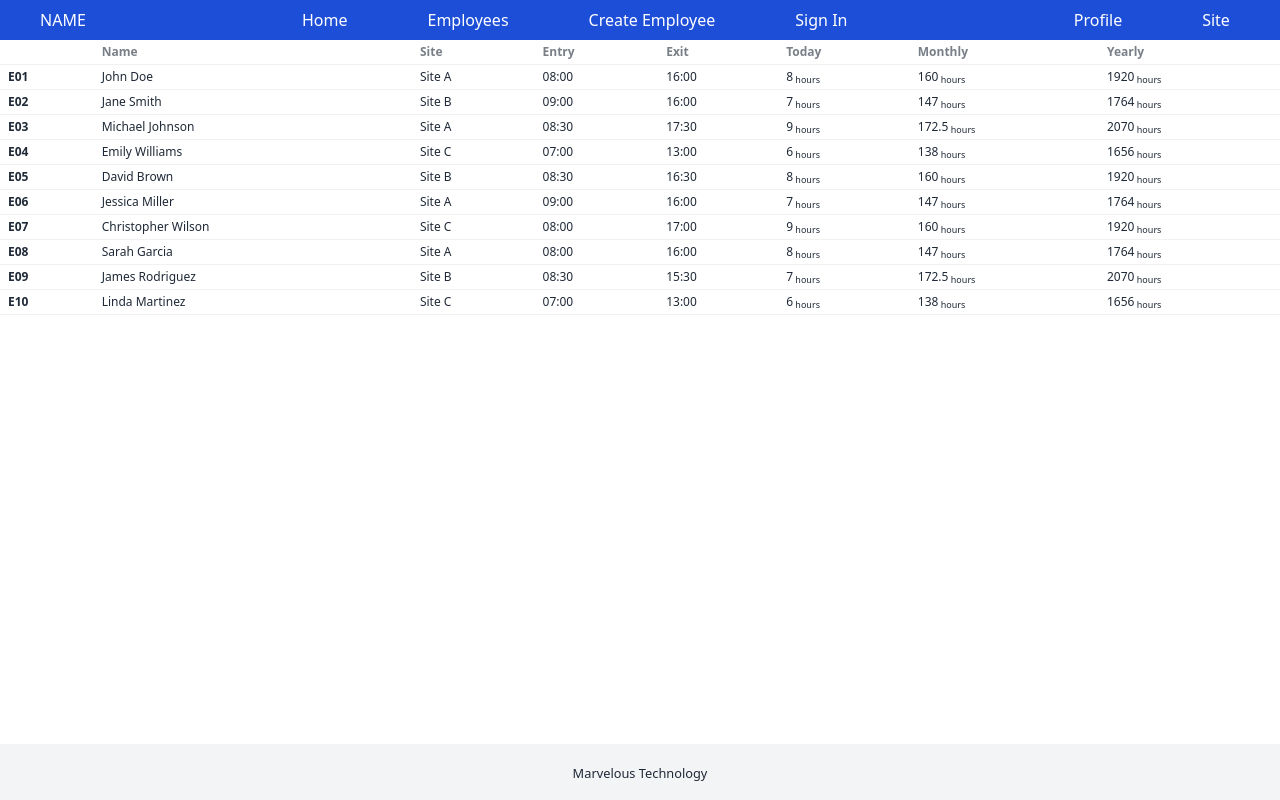
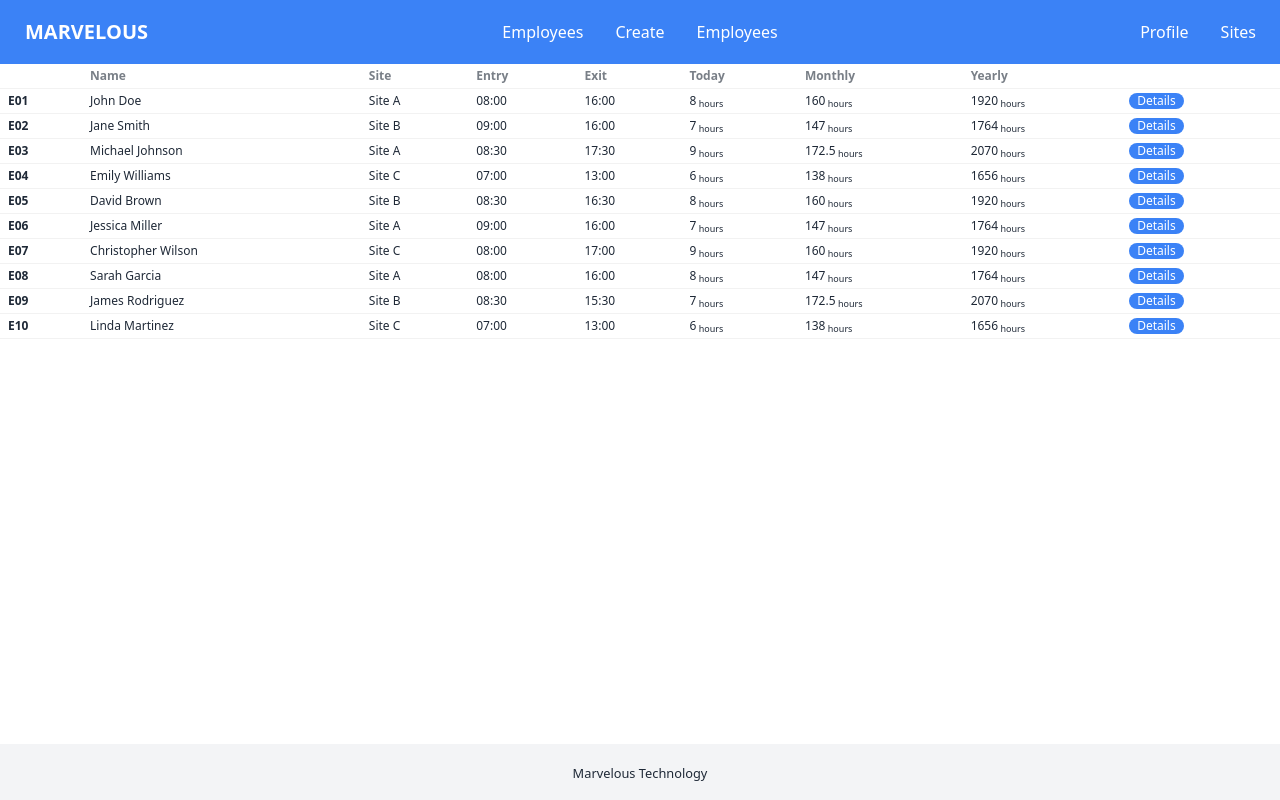
Before and after one commit to HironmoyRay/Employee_Management, a React (Vite) app: page /employees in a window 1280 px wide. Built offline with nearby package versions, Linux system fonts and the light colour scheme.

Commit message:
New Navbar

```diff
--- a/public/daily_reports/daily_reports.JSON
+++ b/public/daily_reports/daily_reports.JSON
@@ -1,5 +1,5 @@
-{
-  "daily_reports": [
+
+  [
     {
       "id": "E01",
       "name": "John Doe",
@@ -121,4 +121,3 @@
       "post": "Poured concrete for foundation of new structure."
     }
   ]
-}
--- a/src/component/Header/Header.jsx
+++ b/src/component/Header/Header.jsx
@@ -1,54 +1,107 @@
 import { useState } from "react";
-import { RxCross1 } from "react-icons/rx";
-import { SlMenu } from "react-icons/sl";
 import { NavLink } from "react-router-dom";
 
 const Header = () => {
   const [open, setOpen] = useState(false);
 
   return (
-    <div className=" bg-PRIMARY text-WHITE flex items-center">
-      <div className="hidden lg:block flex-none  px-10">
-        <h1 className="text-center ">NAME</h1>
+    // <div className=" bg-PRIMARY text-WHITE flex items-center">
+    //   <div className="hidden lg:block flex-none  px-10">
+    //     <h1 className="text-center ">NAME</h1>
+    //   </div>
+    //   <nav className="grow">
+    //     <div className="lg:hidden text-2xl p-2" onClick={() => setOpen(!open)}>
+    //       {open === false ? <SlMenu /> : <RxCross1 />}
+    //     </div>
+    //     <ul
+    //       className={`absolute lg:static flex flex-col lg:flex-row justify-center bg-PRIMARY   duration-1000
+    //   ${open ? "top-8" : "-top-40"} left-10 rounded-sm text-WHITE  p-2`}
+    //     >
+    //       <NavLink
+    //         to="/"
+    //         className="text-sm lg:text-base px-6 lg:px-10 hover:bg-PRIMARY-light rounded-md"
+    //       >
+    //         Home
+    //       </NavLink>
+    //       <NavLink
+    //         to="/employees"
+    //         className="text-sm lg:text-base px-6 lg:px-10 hover:bg-PRIMARY-light rounded-md"
+    //       >
+    //         Employees
+    //       </NavLink>
+    //       <NavLink
+    //         to="/create"
+    //         className="text-sm lg:text-base px-6 lg:px-10  hover:bg-PRIMARY-light rounded-md"
+    //         onClick={() => document.getElementById("my_modal_1").showModal()}
+    //       >
+    //         Create Employee
+    //       </NavLink>
+    //       <NavLink
+    //         to="/signin"
+    //         className="text-sm lg:text-base px-6 lg:px-10 hover:bg-PRIMARY-light rounded-md"
+    //       >
+    //         Sign In
+    //       </NavLink>
+    //     </ul>
+    //   </nav>
+    //   <div className="flex-1 flex justify-center">
+    //     <h1 className="text-center px-10">Profile</h1>
+    //     <h1 className="text-center px-10">Site</h1>
+    //   </div>
+    // </div>
+    <div className="navbar bg-PRIMARY-light  text-WHITE ">
+      <div className="navbar-start">
+        <div className="dropdown">
+          <div tabIndex={0} role="button" className="btn btn-ghost lg:hidden">
+            <svg
+              xmlns="http://www.w3.org/2000/svg"
+              className="h-5 w-5"
+              fill="none"
+              viewBox="0 0 24 24"
+              stroke="currentColor"
+            >
+              <path
+                strokeLinecap="round"
+                strokeLinejoin="round"
+                strokeWidth="2"
+                d="M4 6h16M4 12h8m-8 6h16"
+              />
+            </svg>
+          </div>
+          <ul
+            tabIndex={0}
+            className=" menu-sm dropdown-content mt-3 z-[1] p-2 shadow bg-PRIMARY-light  rounded-box w-52"
+          >
+            <li>
+              <NavLink>Employees</NavLink>
+            </li>
+            <li>
+              <NavLink>Create</NavLink>
+            </li>
+            <li>
+              <NavLink>Employees</NavLink>
+            </li>
+          </ul>
+        </div>
+        {/* <a className="btn btn-ghost text-xl">daisyUI</a> */}
+        <NavLink className="btn btn-ghost text-xl">MARVELOUS</NavLink>
       </div>
-      <nav className="grow">
-        <div className="lg:hidden text-2xl p-2" onClick={() => setOpen(!open)}>
-          {open === false ? <SlMenu /> : <RxCross1 />}
-        </div>
-        <ul
-          className={`absolute lg:static flex flex-col lg:flex-row justify-center bg-PRIMARY   duration-1000
-      ${open ? "top-8" : "-top-40"} left-10 rounded-sm text-WHITE  p-2`}
-        >
-          <NavLink
-            to="/"
-            className="text-sm lg:text-base px-6 lg:px-10 hover:bg-PRIMARY-light rounded-md"
-          >
-            Home
-          </NavLink>
-          <NavLink
-            to="/employees"
-            className="text-sm lg:text-base px-6 lg:px-10 hover:bg-PRIMARY-light rounded-md"
-          >
-            Employees
-          </NavLink>
-          <NavLink
-            to="/create"
-            className="text-sm lg:text-base px-6 lg:px-10  hover:bg-PRIMARY-light rounded-md"
-            onClick={() => document.getElementById("my_modal_1").showModal()}
-          >
-            Create Employee
-          </NavLink>
-          <NavLink
-            to="/signin"
-            className="text-sm lg:text-base px-6 lg:px-10 hover:bg-PRIMARY-light rounded-md"
-          >
-            Sign In
-          </NavLink>
+      <div className="navbar-center hidden lg:flex">
+        <ul className="menu-horizontal px-1">
+          <li className="mx-4">
+            <NavLink className="">Employees</NavLink>
+          </li>
+          <li className="mx-4">
+            <NavLink>Create</NavLink>
+          </li>
+          <li className="mx-4">
+            <NavLink>Employees</NavLink>
+          </li>
         </ul>
-      </nav>
-      <div className="flex-1 flex justify-center">
-        <h1 className="text-center px-10">Profile</h1>
-        <h1 className="text-center px-10">Site</h1>
+      </div>
+      <div className="navbar-end">
+        <NavLink className="px-4">Profile</NavLink>
+        <NavLink className="px-4">Sites</NavLink>
       </div>
     </div>
   );
--- a/src/main.jsx
+++ b/src/main.jsx
@@ -23,8 +23,7 @@ const router = createBrowserRouter([
         element:<Employees></Employees>
       },
       {
-        path:"/employees/:id",
-        loader:()=>fetch("../public/daily_reports/daily_reports.JSON"),
+        path:"/details",
         element:<Details></Details>
       },
       {
--- a/src/pages/Details/Details.jsx
+++ b/src/pages/Details/Details.jsx
@@ -1,13 +1,9 @@
-import { useLoaderData } from "react-router-dom";
-
-
 const Details = () => {
-    const details = useLoaderData();
-    return (
-        <div>
-            <h1>This is Details.</h1>
-        </div>
-    );
+  return (
+    <div>
+      <h1>This is Details: </h1>
+    </div>
+  );
 };
 
 export default Details;
--- a/src/pages/Employee/Employee.jsx
+++ b/src/pages/Employee/Employee.jsx
@@ -1,3 +1,6 @@
+import { Link, useLoaderData } from "react-router-dom";
+// const details = useLoaderData();
+
 const Employee = ({ employee }) => {
   const {
     id,
@@ -13,25 +16,6 @@ const Employee = ({ employee }) => {
   } = employee;
 
   return (
-    // // <div>
-
-    //   {/* <div className="grid  grid-cols-5 md:grid-cols-9 items-center px-4 mx-4 border-b-2 border-b-SECONDARY   text-sm">
-    //     <p className="font-medium ">{id}</p>
-    //     <h1 className="font-semibold hidden md:block col-span-2 ">{name}</h1>
-    //     <p>{work_site}</p>
-    //     <p>{entry_time}</p>
-    //     <p>{exit_time}</p>
-    //     <p className="hidden md:block">
-    //       {work_hour} <sub>Hours</sub>
-    //     </p>
-    //     <p className="hidden md:block">
-    //       {monthly_total_hour} <sub>Hours</sub>{" "}
-    //     </p>
-    //     <button className="bg-PRIMARY-light hover:bg-PRIMARY   text-WHITE  rounded-xl px-2 my-1 py-1">
-    //      <Link> Details</Link>
-    //     </button>
-    //   </div> */}
-    // {/* </div> */}
     <tbody>
       <tr>
         <th>{id}</th>
@@ -52,6 +36,11 @@ const Employee = ({ employee }) => {
           {yearly_total_hour}
           <sub> hours</sub>
         </td>
+        <td>
+          <Link to={"/details"}><button className="bg-PRIMARY-light hover:bg-PRIMARY   text-WHITE  rounded-xl px-2">
+            Details
+          </button></Link>
+        </td>
       </tr>
     </tbody>
   );
--- a/src/pages/Employees/Employees.jsx
+++ b/src/pages/Employees/Employees.jsx
@@ -3,23 +3,10 @@ import Employee from "../Employee/Employee";
 
 const Employees = () => {
   const employees = useLoaderData();
-  //   console.log(employees.daily_reports);
+    // console.log(employees.daily_reports);
 
   return (
-    // <div className=" mt-2 md:mt-6 mb-16">
-    //   <div className="grid  grid-cols-5 md:grid-cols-9 items-center px-4 mx-4 ">
-    //     <p className=" underline font-bold ">ID</p>
-    //     <p className=" underline font-bold hidden md:block col-span-2">Name</p>
-    //     <p className=" underline font-bold">Site</p>
-    //     <p className=" underline font-bold">Entry</p>
-    //     <p className=" underline font-bold">Exit</p>
-    //     <p className=" underline font-bold hidden md:block">Today</p>
-    //     <p className=" underline font-bold hidden md:block">This Month</p>
-    //   </div>
-    //   {employees.daily_reports.map((employee) => (
-    //     <Employee key={employee.id} employee={employee}></Employee>
-    //   ))}
-    // </div>
+
 
     <div className="overflow-x-auto">
       <table className="table table-xs">
@@ -36,7 +23,7 @@ const Employees = () => {
             <th>Yearly</th>
           </tr>
         </thead>
-           {employees.daily_reports.map((employee) => (
+           {employees.map((employee) => (
        <Employee key={employee.id} employee={employee}></Employee>
        ))}
       </table>
```
